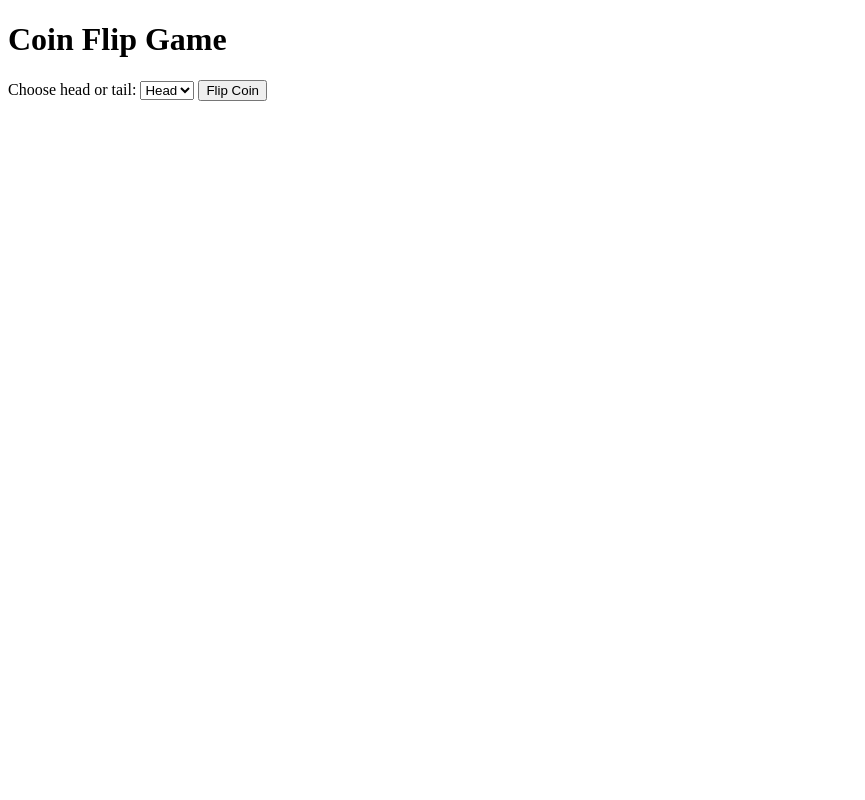
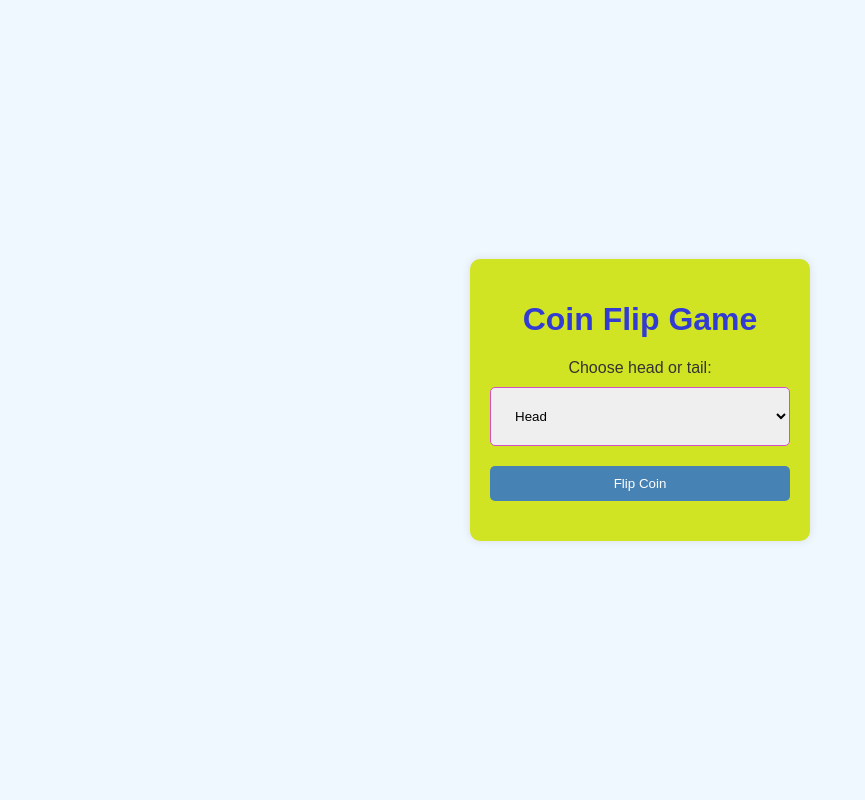
Before and after one commit to Jayalalitha-1991/python-practice, a Django app: page / in a window 1280 px wide. Shown: the whole page, without its empty margins (0-865 px from the left). Run offline with Django 5.2, Linux system fonts and the light colour scheme.

Commit message:
new html

```diff
--- a/FlipCoinProject/game/templates/game/coin_flip.html
+++ b/FlipCoinProject/game/templates/game/coin_flip.html
@@ -2,8 +2,61 @@
 <html>
 <head>
     <title>Coin Flip Game</title>
+    <style>
+        body {
+            font-family: Arial, sans-serif;
+            background-color: #f0f8ff;
+            color: #333;
+            display: flex;
+            justify-content: center;
+            align-items: center;
+            height: 100vh;
+            margin: 0;
+        }
+        .container {
+            background-color: #d1e424;
+            padding: 20px;
+            border-radius: 10px;
+            box-shadow: 0 0 10px rgba(0, 0, 0, 0.1);
+            text-align: center;
+            width: 300px;
+        }
+        h1 {
+            color: #323cd3;
+        }
+        form {
+            margin: 20px 0;
+        }
+        label {
+            display: block;
+            margin-bottom: 10px;
+        }
+        select {
+            padding: 20px;
+            width: 100%;
+            margin-bottom: 20px;
+            border: 1px solid #d350c8;
+            border-radius: 5px;
+        }
+        button {
+            background-color: #4682b4;
+            color: #fff;
+            padding: 10px 20px;
+            border: none;
+            border-radius: 5px;
+            cursor: pointer;
+            width: 100%;
+        }
+        button:hover {
+            background-color: #5a9bd3;
+        }
+        .result {
+            margin-top: 20px;
+        }
+    </style>
 </head>
 <body>
+    <div class="container">
         <h1>Coin Flip Game</h1>
         <form method="post">
             {% csrf_token %}
@@ -15,12 +68,15 @@
             <button type="submit">Flip Coin</button>
         </form>
         {% if result is not None %}
+            <div class="result">
                 <h2>The coin landed on: {{ coin_flip }}</h2>
                 {% if result %}
                     <p>Congratulations! You guessed correctly.</p>
                 {% else %}
                     <p>Sorry, you guessed incorrectly.</p>
                 {% endif %}
+            </div>
         {% endif %}
+    </div>
 </body>
 </html>
```
Lines whose indentation alone changed are shown as unchanged.
